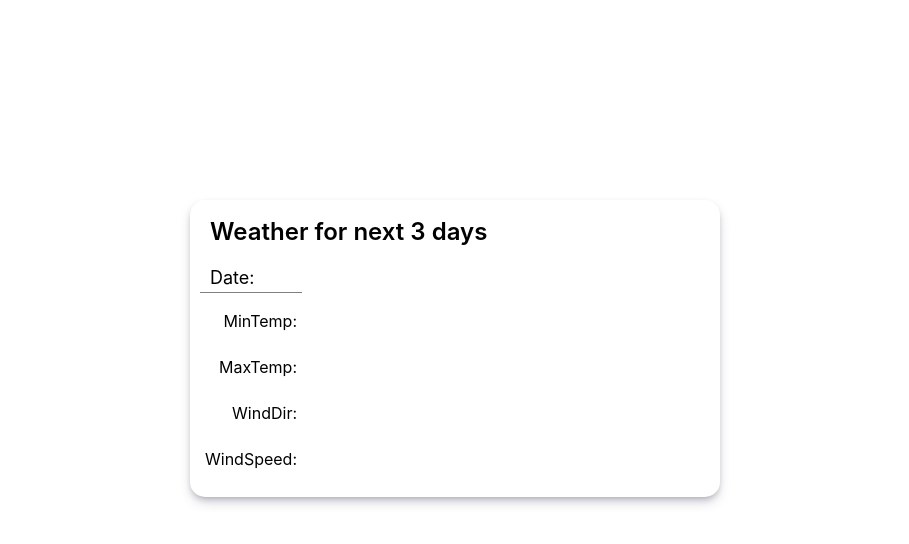
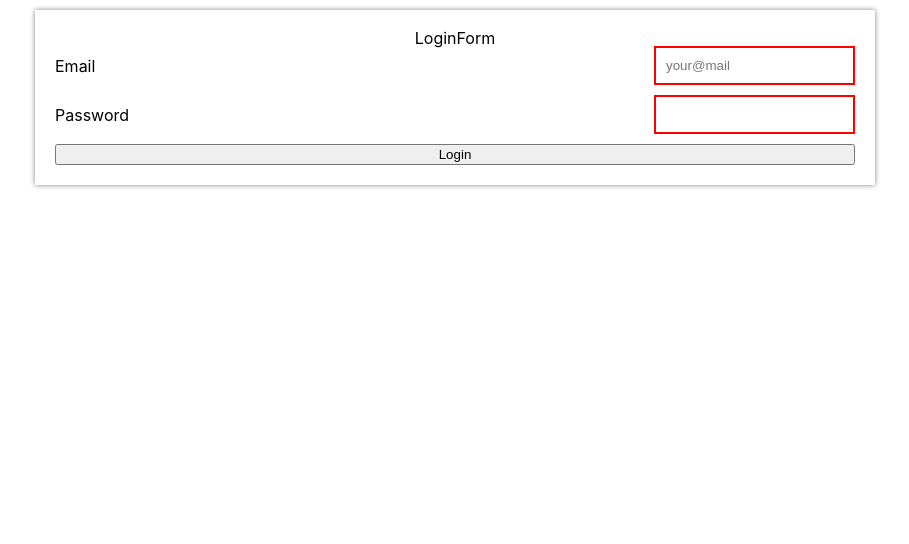
Before and after one commit to Tarold/html-intro, a React (Create React App) app: page / in a window 1280 px wide. Shown: the top 544 px of the page, without its empty margins (185-1094 px from the left). Built offline with nearby package versions, Linux system fonts and the light colour scheme; no server answers.

Commit message:
Added Forms, Controlled Components

```diff
--- a/package.json
+++ b/package.json
@@ -6,6 +6,7 @@
     "@testing-library/jest-dom": "^5.16.5",
     "@testing-library/react": "^13.4.0",
     "@testing-library/user-event": "^13.5.0",
+    "classnames": "^2.3.2",
     "react": "^18.2.0",
     "react-dom": "^18.2.0",
     "react-icons": "^4.7.1",
--- a/src/App.js
+++ b/src/App.js
@@ -1,7 +1,7 @@
-import FutureWeather from './components/FutureWeather';
+import LoginForm from './components/LoginForm';
 
 function App(props) {
-  return <FutureWeather />;
+  return <LoginForm />;
 }
 
 export default App;
--- a/src/components/FutureWeather/FutureDay/DayData/Temperature.jsx
+++ /dev/null
@@ -1,15 +0,0 @@
-import { FaTemperatureHigh, FaTemperatureLow } from 'react-icons/fa';
-
-function Temperature(props) {
-  const { temp } = props;
-  const img = temp > 0 ? <FaTemperatureHigh /> : <FaTemperatureLow />;
-
-  return (
-    <li>
-      <p>{temp}</p>
-      {img}
-    </li>
-  );
-}
-
-export default Temperature;
--- a/src/components/FutureWeather/FutureDay/DayData/WindDir.jsx
+++ /dev/null
@@ -1,50 +0,0 @@
-import {
-  BsArrowUpRightCircle,
-  BsArrowRightCircle,
-  BsArrowDownRightCircle,
-  BsArrowDownCircle,
-  BsArrowDownLeftCircle,
-  BsArrowLeftCircle,
-  BsArrowUpLeftCircle,
-  BsArrowUpCircle,
-} from 'react-icons/bs';
-
-function WindDir(props) {
-  const { dir } = props;
-  let arrow;
-  switch (true) {
-    case dir > 22.5 && dir <= 67.5: //право верх
-      arrow = <BsArrowUpRightCircle />;
-      break;
-    case dir > 67.5 && dir <= 112.5: //право верх
-      arrow = <BsArrowRightCircle />;
-      break;
-    case dir > 112.5 && dir <= 157.5: //право верх
-      arrow = <BsArrowDownRightCircle />;
-      break;
-    case dir > 157.5 && dir <= 202.5: //право верх
-      arrow = <BsArrowDownCircle />;
-      break;
-    case dir > 202.5 && dir <= 247.5: //право верх
-      arrow = <BsArrowDownLeftCircle />;
-      break;
-    case dir > 247.5 && dir <= 292.5: //право верх
-      arrow = <BsArrowLeftCircle />;
-      break;
-    case dir > 292.5 && dir <= 337.5: //право верх
-      arrow = <BsArrowUpLeftCircle />;
-      break;
-    default:
-      arrow = <BsArrowUpCircle />;
-      break;
-  }
-
-  return (
-    <li>
-      <p>{dir}°</p>
-      {arrow}
-    </li>
-  );
-}
-
-export default WindDir;
--- a/src/components/FutureWeather/FutureDay/DayData/WindSpeed.jsx
+++ /dev/null
@@ -1,10 +0,0 @@
-function WindSpeed(props) {
-  const { speed } = props;
-  return (
-    <li>
-      <p>{speed}</p>km/h
-    </li>
-  );
-}
-
-export default WindSpeed;
--- a/src/components/FutureWeather/FutureDay/index.jsx
+++ /dev/null
@@ -1,36 +0,0 @@
-import styles from './style.module.css';
-import Temperature from './DayData/Temperature.jsx';
-import WindDir from './DayData/WindDir.jsx';
-import WindSpeed from './DayData/WindSpeed.jsx';
-
-function FutureDay(props) {
-  const { temp_max, temp_min, time, wind_dir, wind_speed } = props;
-
-  return (
-    <li className={styles.day}>
-      <h2 className={styles.dayTitle}>{time}</h2>
-      <ul className={styles.dataList}>
-        <Temperature temp={temp_max} />
-        <Temperature temp={temp_min} />
-        <WindDir dir={wind_dir} />
-        <WindSpeed speed={wind_speed} />
-      </ul>
-    </li>
-  );
-}
-
-export function ParamNames() {
-  return (
-    <li className={styles.dataNames}>
-      <h2 className={styles.dayTitle}>Date:</h2>
-      <ul className={styles.dataList}>
-        <li title="Minimum temperature">MinTemp:</li>
-        <li title="Maximum temperature">MaxTemp:</li>
-        <li title="Prevailing wind direction">WindDir:</li>
-        <li title="Average wind speed">WindSpeed:</li>
-      </ul>
-    </li>
-  );
-}
-
-export default FutureDay;
--- a/src/components/FutureWeather/FutureDay/style.module.css
+++ /dev/null
@@ -1,46 +0,0 @@
-.day {
-  box-shadow: rgba(50, 50, 93, 0.15) 0px 15px 30px -6px,
-    rgba(0, 0, 0, 0.15) 0px 8px 18px -9px;
-  border-radius: 7px;
-  margin: 5px 0 0 0;
-
-  transition: all 0.2s;
-}
-.day:hover {
-  box-shadow: rgba(50, 50, 93, 0.25) 0px 50px 100px -20px,
-    rgba(0, 0, 0, 0.3) 0px 30px 60px -30px;
-  margin: 0 0 5px 0;
-}
-.dataNames {
-  margin: 5px 0 0 0;
-  list-style-type: none;
-  padding: 10px;
-  font-size: 16px;
-}
-
-.dayTitle {
-  font-size: 18px;
-  padding-bottom: 4px;
-  padding: 5px 10px;
-  border-bottom: 1px solid grey;
-}
-.dataList {
-  display: flex;
-  flex-direction: column;
-  justify-content: space-between;
-  align-items: center;
-  padding: 5px;
-}
-.dataList > li {
-  margin: 15px;
-  display: flex;
-}
-.dataNames > .dataList > li {
-  margin-right: 0;
-  margin-left: 0;
-  margin-left: auto;
-  cursor: pointer;
-}
-.dataList > li > p {
-  margin-right: 5px;
-}
--- a/src/components/FutureWeather/index.jsx
+++ /dev/null
@@ -1,98 +0,0 @@
-import { Component } from 'react';
-import FutureDay, { ParamNames } from './FutureDay';
-import styles from './style.module.css';
-//usersData.map((u) => ({ ...u, isSelected: false })),
-class FutureWeather extends Component {
-  constructor(props) {
-    super(props);
-
-    this.state = {
-      weather: [],
-    };
-  }
-
-  dataTransform = (data) => {
-    const transData = [];
-
-    data.time.forEach(() => {
-      transData.push({});
-    });
-
-    for (const info in data) {
-      data[info].forEach((e, i) => {
-        transData[i][info] = e;
-      });
-    }
-
-    return transData;
-  };
-
-  getDate = () => {
-    const start = new Date();
-    const end = new Date();
-
-    start.setDate(start.getDate() + 1);
-    end.setDate(end.getDate() + 3);
-
-    const startParam = `${start.getFullYear()}-${padTo2Digits(
-      start.getMonth() + 1
-    )}-${padTo2Digits(start.getDate())}`;
-
-    const endParam = `${end.getFullYear()}-${padTo2Digits(
-      end.getMonth() + 1
-    )}-${padTo2Digits(end.getDate())}`;
-
-    return [startParam, endParam];
-  };
-
-  getData = () => {
-    const [startParam, endParam] = this.getDate();
-    fetch(
-      `https://api.open-meteo.com/v1/forecast?latitude=47.85&longitude=35.12&daily=temperature_2m_max,temperature_2m_min,windspeed_10m_max,winddirection_10m_dominant&timezone=Europe%2FBerlin&start_date=${startParam}&end_date=${endParam}`
-    )
-      .then((response) => {
-        return response.json();
-      })
-      .then((data) => {
-        this.setState({ weather: this.dataTransform(data.daily) });
-      })
-      .catch((err) => {
-        console.log('err', err);
-      });
-  };
-  componentDidMount() {
-    this.getData();
-    setInterval(this.getData, 60000);
-  }
-
-  mapUser = (u) => {
-    return (
-      <FutureDay
-        key={u.time}
-        temp_max={u.temperature_2m_max}
-        temp_min={u.temperature_2m_min}
-        time={u.time}
-        wind_dir={u.winddirection_10m_dominant}
-        wind_speed={u.windspeed_10m_max}
-      />
-    );
-  };
-
-  render() {
-    const { weather } = this.state;
-
-    return (
-      <section className={styles.futureWeather}>
-        <h1 className={styles.title}>Weather for next 3 days</h1>
-        <ParamNames />
-        <ul className={styles.dayList}>{weather.map(this.mapUser)}</ul>
-      </section>
-    );
-  }
-}
-
-export default FutureWeather;
-
-function padTo2Digits(num) {
-  return num.toString().padStart(2, '0');
-}
--- a/src/components/FutureWeather/style.module.css
+++ /dev/null
@@ -1,27 +0,0 @@
-.futureWeather {
-  margin: 25vh auto;
-  display: grid;
-  grid-template-rows: 1fr auto;
-  grid-template-columns: auto 1fr;
-  border-radius: 15px;
-  box-shadow: rgba(50, 50, 93, 0.25) 0px 6px 12px -2px,
-    rgba(0, 0, 0, 0.3) 0px 3px 7px -3px;
-  width: 530px;
-}
-
-.title {
-  padding: 20px 20px 5px 20px;
-  grid-column: 1 / 3;
-}
-
-.dayList {
-  overflow: hidden;
-  display: flex;
-  padding: 10px;
-
-  gap: 25px;
-}
-h1 {
-  font-size: 24px;
-  font-weight: 600;
-}
--- /dev/null
+++ b/src/components/LoginForm/LoginForm.module.css
@@ -0,0 +1,37 @@
+.formContainer {
+  margin: 10px auto;
+  padding: 20px;
+  box-shadow: 0 0 5px grey;
+  max-width: 800px;
+  width: 100%;
+  min-width: 320px;
+}
+
+.formHeader {
+  text-align: center;
+}
+
+.loginForm {
+  display: flex;
+  flex-direction: column;
+  gap: 10px;
+}
+
+.label {
+  display: flex;
+  justify-content: space-between;
+  align-items: center;
+}
+
+.input {
+  padding: 10px;
+  outline: none;
+}
+
+.inputValid {
+  border: 2px solid green;
+}
+
+.inputInvalid {
+  border: 2px solid red;
+}
--- /dev/null
+++ b/src/components/LoginForm/index.jsx
@@ -0,0 +1,94 @@
+import React, { Component } from 'react';
+import classNames from 'classnames';
+import styles from './LoginForm.module.css';
+// state -> input
+// state <- input
+//        ^
+//     onChange
+
+const INITIAL_VALUES = { email: '', password: '' };
+
+const LOGIN_FORM_REX_EXP = {
+  email: /^.+@.+$/,
+  password: /^(?=.*[A-Z].*)(?=.*[a-z].*)(?=.*\d.*)(?=.*[!@#$%^&*.].*).{8,20}$/,
+};
+
+class LoginForm extends Component {
+  constructor(props) {
+    super(props);
+
+    this.state = {
+      email: INITIAL_VALUES.email,
+      isEmailValid: false,
+      password: INITIAL_VALUES.password,
+      isPasswordValid: false,
+    };
+  }
+
+  handleEmailChange = ({ target: { value } }) => {
+    this.setState({
+      email: value,
+      isEmailValid: LOGIN_FORM_REX_EXP.email.test(value),
+    });
+  };
+
+  handlePasswordChange = ({ target: { value } }) => {
+    this.setState({
+      password: value,
+      isPasswordValid: LOGIN_FORM_REX_EXP.password.test(value),
+    });
+  };
+
+  handleSubmit = (e) => {
+    e.preventDefault();
+    // send request
+    this.setState(INITIAL_VALUES);
+  };
+
+  render() {
+    const { email, password, isEmailValid, isPasswordValid } = this.state;
+
+    const emailClassName = classNames(styles.input, {
+      [styles.inputValid]: isEmailValid,
+      [styles.inputInvalid]: !isEmailValid,
+    });
+
+    const passwordClassName = classNames(styles.input, {
+      [styles.inputValid]: isPasswordValid,
+      [styles.inputInvalid]: !isPasswordValid,
+    });
+
+    return (
+      <div className={styles.formContainer}>
+        <h1 className={styles.formHeader}>LoginForm</h1>
+        <form className={styles.loginForm} onSubmit={this.handleSubmit}>
+          <label className={styles.label}>
+            <span className={styles.inputName}>Email</span>
+            <input
+              className={emailClassName}
+              type="email"
+              name="email"
+              placeholder="your@mail"
+              value={email}
+              onChange={this.handleEmailChange}
+              autoFocus
+            />
+          </label>
+          <label className={styles.label}>
+            <span className={styles.inputName}>Password</span>
+            <input
+              className={passwordClassName}
+              type="password"
+              name="password"
+              value={password}
+              onChange={this.handlePasswordChange}
+            />
+          </label>
+          <button type="submit">Login</button>
+        </form>
+      </div>
+    );
+  }
+}
+
+export default LoginForm;
```
Also changed, not shown: 1 other file (tests, documents, lock files or other folders).
